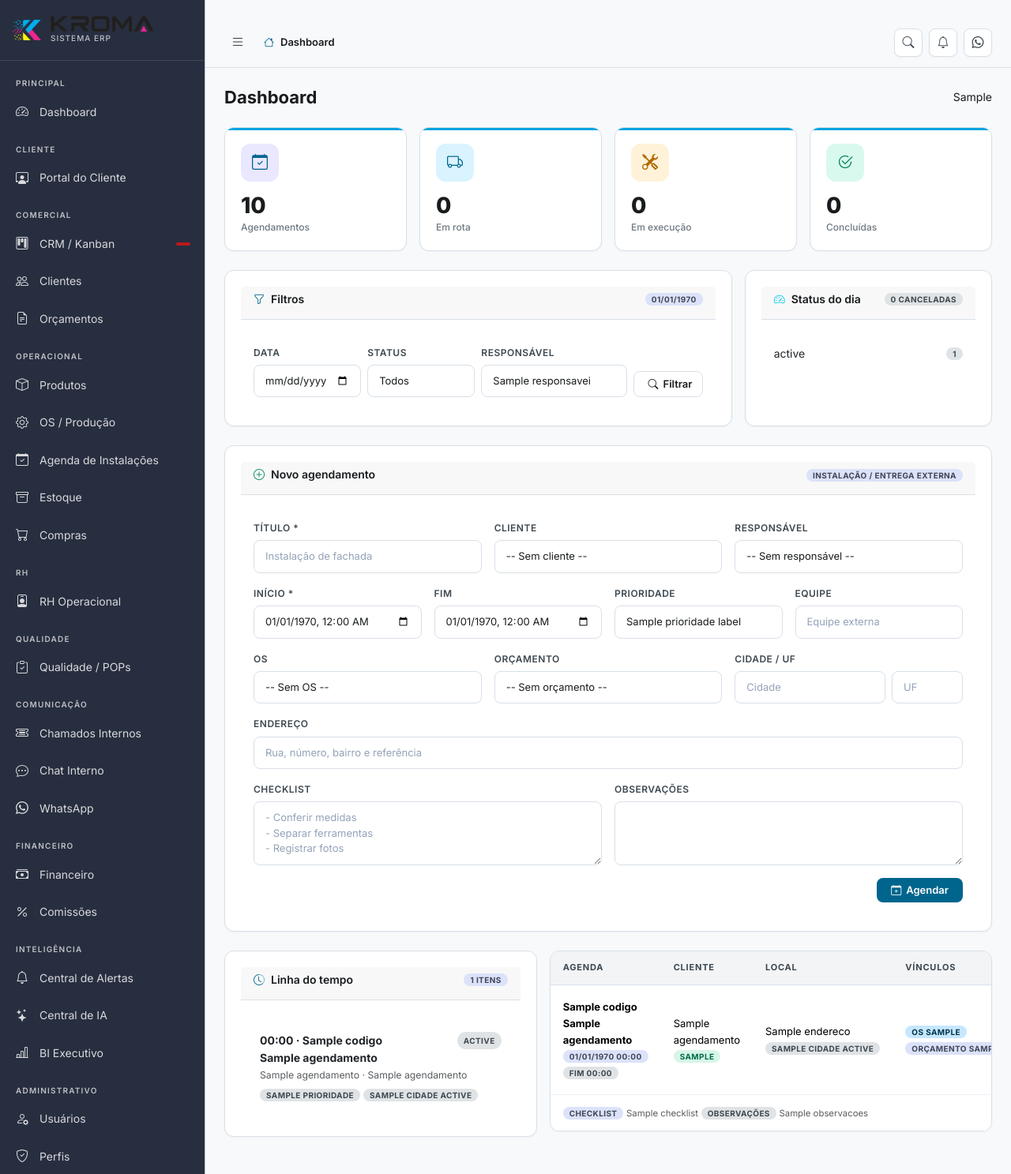
After one commit to luizaugustovb/kroma, a PHP site: the page made by app/Views/agenda/index.php in a window 1280 px wide. The commit adds this page. Shown: the whole page at 79% size. Run offline with PHP 8.4, Linux system fonts and the light colour scheme; the template is opened without the code that fills it: most values are stand-ins (such as "Sample title", 1, 10 or a date in 2020); data that the repository does not hold is empty; some libraries are stand-ins or nearby versions.

Commit message:
adiciona agenda de instalacoes

```diff
--- /dev/null
+++ b/app/Views/agenda/index.php
@@ -0,0 +1,336 @@
+<?php
+use App\Services\Auth;
+
+$csrfToken = Auth::csrfToken();
+$statusClasses = [
+    'agendada' => 'badge-info',
+    'em_rota' => 'badge-primary',
+    'em_execucao' => 'badge-warning',
+    'concluida' => 'badge-success',
+    'cancelada' => 'badge-danger',
+];
+$prioridadeClasses = [
+    'baixa' => 'badge-secondary',
+    'media' => 'badge-info',
+    'alta' => 'badge-warning',
+    'urgente' => 'badge-danger',
+];
+
+function agendaDataHora(?string $data): string {
+    return $data ? date('d/m/Y H:i', strtotime($data)) : '-';
+}
+
+function agendaHora(?string $data): string {
+    return $data ? date('H:i', strtotime($data)) : '-';
+}
+?>
+
+<div class="row g-3 mb-4">
+    <div class="col-6 col-xl-3">
+        <div class="kpi-card">
+            <div class="kpi-icon primary"><i class="bi bi-calendar-check"></i></div>
+            <div class="kpi-value"><?= number_format((int)$resumo['total']) ?></div>
+            <div class="kpi-label">Agendamentos</div>
+        </div>
+    </div>
+    <div class="col-6 col-xl-3">
+        <div class="kpi-card">
+            <div class="kpi-icon info"><i class="bi bi-truck"></i></div>
+            <div class="kpi-value"><?= number_format((int)$resumo['em_rota']) ?></div>
+            <div class="kpi-label">Em rota</div>
+        </div>
+    </div>
+    <div class="col-6 col-xl-3">
+        <div class="kpi-card">
+            <div class="kpi-icon warning"><i class="bi bi-tools"></i></div>
+            <div class="kpi-value"><?= number_format((int)$resumo['em_execucao']) ?></div>
+            <div class="kpi-label">Em execução</div>
+        </div>
+    </div>
+    <div class="col-6 col-xl-3">
+        <div class="kpi-card">
+            <div class="kpi-icon success"><i class="bi bi-check2-circle"></i></div>
+            <div class="kpi-value"><?= number_format((int)$resumo['concluida']) ?></div>
+            <div class="kpi-label">Concluídas</div>
+        </div>
+    </div>
+</div>
+
+<div class="row g-3 mb-4">
+    <div class="col-xl-8">
+        <div class="card h-100">
+            <div class="card-header">
+                <h6 class="card-title"><i class="bi bi-funnel me-2 text-primary-kroma"></i>Filtros</h6>
+                <span class="badge badge-info"><?= date('d/m/Y', strtotime($filtros['data'] ?: date('Y-m-d'))) ?></span>
+            </div>
+            <form method="GET" action="<?= APP_URL ?>/agenda" class="p-3">
+                <div class="row g-2 align-items-end">
+                    <div class="col-md-3">
+                        <label class="form-label">Data</label>
+                        <input class="form-control" type="date" name="data" value="<?= htmlspecialchars($filtros['data']) ?>">
+                    </div>
+                    <div class="col-md-3">
+                        <label class="form-label">Status</label>
+                        <select class="form-select" name="status">
+                            <option value="">Todos</option>
+                            <?php foreach ($statusLabels as $value => $label): ?>
+                            <option value="<?= $value ?>" <?= ($filtros['status'] ?? '') === $value ? 'selected' : '' ?>><?= htmlspecialchars($label) ?></option>
+                            <?php endforeach; ?>
+                        </select>
+                    </div>
+                    <div class="col-md-4">
+                        <label class="form-label">Responsável</label>
+                        <select class="form-select" name="responsavel_id">
+                            <option value="">Todos</option>
+                            <?php foreach ($contexto['responsaveis'] as $responsavel): ?>
+                            <option value="<?= $responsavel['id'] ?>" <?= (string)($filtros['responsavel_id'] ?? '') === (string)$responsavel['id'] ? 'selected' : '' ?>><?= htmlspecialchars($responsavel['nome']) ?></option>
+                            <?php endforeach; ?>
+                        </select>
+                    </div>
+                    <div class="col-md-2 d-flex gap-2">
+                        <button class="btn btn-secondary w-100" type="submit"><i class="bi bi-search"></i> Filtrar</button>
+                    </div>
+                </div>
+            </form>
+        </div>
+    </div>
+
+    <div class="col-xl-4">
+        <div class="card h-100">
+            <div class="card-header">
+                <h6 class="card-title"><i class="bi bi-speedometer2 me-2 text-info"></i>Status do dia</h6>
+                <span class="badge badge-secondary"><?= (int)$resumo['cancelada'] ?> canceladas</span>
+            </div>
+            <div class="p-3 d-flex flex-column gap-2">
+                <?php foreach ($statusLabels as $status => $label): ?>
+                <div class="d-flex justify-content-between align-items-center">
+                    <span><?= htmlspecialchars($label) ?></span>
+                    <span class="badge <?= $statusClasses[$status] ?? 'badge-secondary' ?>"><?= (int)($resumo[$status] ?? 0) ?></span>
+                </div>
+                <?php endforeach; ?>
+            </div>
+        </div>
+    </div>
+</div>
+
+<?php if (Auth::pode('agenda.criar')): ?>
+<div class="card mb-4">
+    <div class="card-header">
+        <h6 class="card-title"><i class="bi bi-plus-circle me-2 text-success-kroma"></i>Novo agendamento</h6>
+        <span class="badge badge-info">Instalação / entrega externa</span>
+    </div>
+    <form action="<?= APP_URL ?>/agenda/novo" method="POST" class="p-3" data-loading>
+        <input type="hidden" name="csrf_token" value="<?= $csrfToken ?>">
+        <div class="row g-3">
+            <div class="col-md-4">
+                <label class="form-label">Título *</label>
+                <input class="form-control" name="titulo" required placeholder="Instalação de fachada">
+            </div>
+            <div class="col-md-4">
+                <label class="form-label">Cliente</label>
+                <select class="form-select" name="cliente_id">
+                    <option value="">-- Sem cliente --</option>
+                    <?php foreach ($contexto['clientes'] as $cliente): ?>
+                    <option value="<?= $cliente['id'] ?>"><?= htmlspecialchars($cliente['nome']) ?></option>
+                    <?php endforeach; ?>
+                </select>
+            </div>
+            <div class="col-md-4">
+                <label class="form-label">Responsável</label>
+                <select class="form-select" name="responsavel_id">
+                    <option value="">-- Sem responsável --</option>
+                    <?php foreach ($contexto['responsaveis'] as $responsavel): ?>
+                    <option value="<?= $responsavel['id'] ?>"><?= htmlspecialchars($responsavel['nome']) ?></option>
+                    <?php endforeach; ?>
+                </select>
+            </div>
+            <div class="col-md-3">
+                <label class="form-label">Início *</label>
+                <input class="form-control" type="datetime-local" name="data_inicio" required value="<?= date('Y-m-d\TH:00', strtotime($filtros['data'] . ' 08:00')) ?>">
+            </div>
+            <div class="col-md-3">
+                <label class="form-label">Fim</label>
+                <input class="form-control" type="datetime-local" name="data_fim" value="<?= date('Y-m-d\TH:00', strtotime($filtros['data'] . ' 10:00')) ?>">
+            </div>
+            <div class="col-md-3">
+                <label class="form-label">Prioridade</label>
+                <select class="form-select" name="prioridade">
+                    <?php foreach ($prioridadeLabels as $value => $label): ?>
+                    <option value="<?= $value ?>" <?= $value === 'media' ? 'selected' : '' ?>><?= htmlspecialchars($label) ?></option>
+                    <?php endforeach; ?>
+                </select>
+            </div>
+            <div class="col-md-3">
+                <label class="form-label">Equipe</label>
+                <input class="form-control" name="equipe" placeholder="Equipe externa">
+            </div>
+            <div class="col-md-4">
+                <label class="form-label">OS</label>
+                <select class="form-select" name="ordem_servico_id">
+                    <option value="">-- Sem OS --</option>
+                    <?php foreach ($contexto['ordens'] as $ordem): ?>
+                    <option value="<?= $ordem['id'] ?>"><?= htmlspecialchars($ordem['codigo'] . ' - ' . $ordem['titulo']) ?></option>
+                    <?php endforeach; ?>
+                </select>
+            </div>
+            <div class="col-md-4">
+                <label class="form-label">Orçamento</label>
+                <select class="form-select" name="orcamento_id">
+                    <option value="">-- Sem orçamento --</option>
+                    <?php foreach ($contexto['orcamentos'] as $orcamento): ?>
+                    <option value="<?= $orcamento['id'] ?>"><?= htmlspecialchars($orcamento['codigo'] . ' - ' . $orcamento['titulo']) ?></option>
+                    <?php endforeach; ?>
+                </select>
+            </div>
+            <div class="col-md-4">
+                <label class="form-label">Cidade / UF</label>
+                <div class="d-flex gap-2">
+                    <input class="form-control" name="cidade" placeholder="Cidade">
+                    <input class="form-control" name="estado" maxlength="2" placeholder="UF" style="max-width:90px">
+                </div>
+            </div>
+            <div class="col-12">
+                <label class="form-label">Endereço</label>
+                <input class="form-control" name="endereco" placeholder="Rua, número, bairro e referência">
+            </div>
+            <div class="col-md-6">
+                <label class="form-label">Checklist</label>
+                <textarea class="form-control" name="checklist" rows="3" placeholder="- Conferir medidas&#10;- Separar ferramentas&#10;- Registrar fotos"></textarea>
+            </div>
+            <div class="col-md-6">
+                <label class="form-label">Observações</label>
+                <textarea class="form-control" name="observacoes" rows="3"></textarea>
+            </div>
+            <div class="col-12 d-flex justify-content-end">
+                <button class="btn btn-primary" type="submit"><i class="bi bi-calendar-plus"></i> Agendar</button>
+            </div>
+        </div>
+    </form>
+</div>
+<?php endif; ?>
+
+<div class="row g-3">
+    <div class="col-xl-5">
+        <div class="card h-100">
+            <div class="card-header">
+                <h6 class="card-title"><i class="bi bi-clock-history me-2 text-primary-kroma"></i>Linha do tempo</h6>
+                <span class="badge badge-info"><?= count($agendamentos) ?> itens</span>
+            </div>
+            <div class="p-3 d-flex flex-column gap-2">
+                <?php foreach ($agendamentos as $agenda): ?>
+                <div class="border-kroma rounded-kroma p-2">
+                    <div class="d-flex justify-content-between gap-2">
+                        <strong><?= agendaHora($agenda['data_inicio']) ?> · <?= htmlspecialchars($agenda['codigo']) ?></strong>
+                        <span class="badge <?= $statusClasses[$agenda['status']] ?? 'badge-secondary' ?>"><?= htmlspecialchars($statusLabels[$agenda['status']] ?? $agenda['status']) ?></span>
+                    </div>
+                    <div class="fw-bold"><?= htmlspecialchars($agenda['titulo']) ?></div>
+                    <div class="small text-muted"><?= htmlspecialchars($agenda['cliente_nome'] ?? 'Sem cliente') ?> · <?= htmlspecialchars($agenda['responsavel_nome'] ?? 'Sem responsável') ?></div>
+                    <div class="mt-2 d-flex gap-1 flex-wrap">
+                        <span class="badge <?= $prioridadeClasses[$agenda['prioridade']] ?? 'badge-secondary' ?>"><?= htmlspecialchars($prioridadeLabels[$agenda['prioridade']] ?? $agenda['prioridade']) ?></span>
+                        <?php if (!empty($agenda['cidade']) || !empty($agenda['estado'])): ?>
+                        <span class="badge badge-secondary"><?= htmlspecialchars(trim(($agenda['cidade'] ?? '') . ' ' . ($agenda['estado'] ?? ''))) ?></span>
+                        <?php endif; ?>
+                    </div>
+                </div>
+                <?php endforeach; ?>
+                <?php if (empty($agendamentos)): ?>
+                <span class="badge badge-secondary align-self-start">Sem agendamentos para este filtro</span>
+                <?php endif; ?>
+            </div>
+        </div>
+    </div>
+
+    <div class="col-xl-7">
+        <div class="table-wrapper">
+            <table class="table">
+                <thead>
+                    <tr>
+                        <th>Agenda</th>
+                        <th>Cliente</th>
+                        <th>Local</th>
+                        <th>Vínculos</th>
+                        <th>Status</th>
+                        <th width="260">Ações</th>
+                    </tr>
+                </thead>
+                <tbody>
+                    <?php foreach ($agendamentos as $agenda): ?>
+                    <tr>
+                        <td>
+                            <strong><?= htmlspecialchars($agenda['codigo']) ?></strong>
+                            <div class="fw-bold"><?= htmlspecialchars($agenda['titulo']) ?></div>
+                            <span class="badge badge-info"><?= agendaDataHora($agenda['data_inicio']) ?></span>
+                            <?php if (!empty($agenda['data_fim'])): ?>
+                            <span class="badge badge-secondary">Fim <?= agendaHora($agenda['data_fim']) ?></span>
+                            <?php endif; ?>
+                        </td>
+                        <td>
+                            <?= htmlspecialchars($agenda['cliente_nome'] ?? '-') ?>
+                            <?php if (!empty($agenda['cliente_whatsapp'])): ?>
+                            <div><span class="badge badge-success"><?= htmlspecialchars($agenda['cliente_whatsapp']) ?></span></div>
+                            <?php endif; ?>
+                        </td>
+                        <td>
+                            <div><?= htmlspecialchars($agenda['endereco'] ?: '-') ?></div>
+                            <span class="badge badge-secondary"><?= htmlspecialchars(trim(($agenda['cidade'] ?? '') . ' ' . ($agenda['estado'] ?? '')) ?: '-') ?></span>
+                        </td>
+                        <td>
+                            <?php if (!empty($agenda['ordem_servico_id'])): ?>
+                            <a class="badge badge-primary text-decoration-none" href="<?= APP_URL ?>/producao/<?= $agenda['ordem_servico_id'] ?>">OS <?= htmlspecialchars($agenda['os_codigo'] ?? $agenda['ordem_servico_id']) ?></a>
+                            <?php endif; ?>
+                            <?php if (!empty($agenda['orcamento_id'])): ?>
+                            <a class="badge badge-info text-decoration-none" href="<?= APP_URL ?>/orcamentos/<?= $agenda['orcamento_id'] ?>">Orçamento <?= htmlspecialchars($agenda['orcamento_codigo'] ?? $agenda['orcamento_id']) ?></a>
+                            <?php endif; ?>
+                            <?php if (empty($agenda['ordem_servico_id']) && empty($agenda['orcamento_id'])): ?>
+                            <span class="badge badge-secondary">Sem vínculo</span>
+                            <?php endif; ?>
+                        </td>
+                        <td>
+                            <span class="badge <?= $statusClasses[$agenda['status']] ?? 'badge-secondary' ?>"><?= htmlspecialchars($statusLabels[$agenda['status']] ?? $agenda['status']) ?></span>
+                            <div><span class="badge <?= $prioridadeClasses[$agenda['prioridade']] ?? 'badge-secondary' ?>"><?= htmlspecialchars($prioridadeLabels[$agenda['prioridade']] ?? $agenda['prioridade']) ?></span></div>
+                        </td>
+                        <td>
+                            <div class="d-flex gap-1 flex-wrap">
+                                <?php if (Auth::pode('agenda.editar') && !in_array($agenda['status'], ['concluida','cancelada'], true)): ?>
+                                <?php foreach (['em_rota' => 'Rota', 'em_execucao' => 'Executar', 'concluida' => 'Concluir'] as $status => $label): ?>
+                                <?php if ($agenda['status'] !== $status): ?>
+                                <form action="<?= APP_URL ?>/agenda/<?= $agenda['id'] ?>/status" method="POST" data-loading>
+                                    <input type="hidden" name="csrf_token" value="<?= $csrfToken ?>">
+                                    <input type="hidden" name="status" value="<?= $status ?>">
+                                    <button class="btn btn-secondary btn-sm" type="submit"><?= $label ?></button>
+                                </form>
+                                <?php endif; ?>
+                                <?php endforeach; ?>
+                                <?php endif; ?>
+                                <?php if (Auth::pode('agenda.excluir') && $agenda['status'] !== 'cancelada'): ?>
+                                <form action="<?= APP_URL ?>/agenda/<?= $agenda['id'] ?>/excluir" method="POST" data-loading>
+                                    <input type="hidden" name="csrf_token" value="<?= $csrfToken ?>">
+                                    <button class="btn btn-danger btn-sm" type="submit"><i class="bi bi-x-circle"></i></button>
+                                </form>
+                                <?php endif; ?>
+                            </div>
+                        </td>
+                    </tr>
+                    <?php if (!empty($agenda['checklist']) || !empty($agenda['observacoes'])): ?>
+                    <tr>
+                        <td colspan="6">
+                            <?php if (!empty($agenda['checklist'])): ?>
+                            <span class="badge badge-info">Checklist</span>
+                            <span class="small text-muted"><?= nl2br(htmlspecialchars($agenda['checklist'])) ?></span>
+                            <?php endif; ?>
+                            <?php if (!empty($agenda['observacoes'])): ?>
+                            <span class="badge badge-secondary">Observações</span>
+                            <span class="small text-muted"><?= nl2br(htmlspecialchars($agenda['observacoes'])) ?></span>
+                            <?php endif; ?>
+                        </td>
+                    </tr>
+                    <?php endif; ?>
+                    <?php endforeach; ?>
+                    <?php if (empty($agendamentos)): ?>
+                    <tr><td colspan="6"><span class="badge badge-secondary">Sem agendamentos</span></td></tr>
+                    <?php endif; ?>
+                </tbody>
+            </table>
+        </div>
+    </div>
+</div>
--- a/app/Views/layouts/main.php
+++ b/app/Views/layouts/main.php
@@ -129,7 +129,7 @@ $iniciais = implode('', array_map(fn($p) => strtoupper($p[0]), array_slice(explo
             <?php endif; ?>
 
             <!-- Operacional -->
-            <?php if (Auth::pode('produtos') || Auth::pode('producao') || Auth::pode('estoque') || Auth::pode('compras')): ?>
+            <?php if (Auth::pode('produtos') || Auth::pode('producao') || Auth::pode('agenda') || Auth::pode('estoque') || Auth::pode('compras')): ?>
             <div class="nav-group">
                 <div class="nav-group-label">Operacional</div>
 
@@ -144,6 +144,13 @@ $iniciais = implode('', array_map(fn($p) => strtoupper($p[0]), array_slice(explo
                 <a href="<?= APP_URL ?>/producao" class="nav-item" data-tooltip="Produção">
                     <i class="bi bi-gear"></i>
                     <span class="nav-label">OS / Produção</span>
+                </a>
+                <?php endif; ?>
+
+                <?php if (Auth::pode('agenda')): ?>
+                <a href="<?= APP_URL ?>/agenda" class="nav-item" data-tooltip="Agenda de Instalações">
+                    <i class="bi bi-calendar-check"></i>
+                    <span class="nav-label">Agenda de Instalações</span>
                 </a>
                 <?php endif; ?>
 
--- a/app/routes.php
+++ b/app/routes.php
@@ -111,6 +111,12 @@ $router->get('/producao/:id/editar', 'ProducaoController@editar');
 $router->post('/producao/:id/editar', 'ProducaoController@atualizar');
 $router->post('/producao/:id/status', 'ProducaoController@alterarStatus');
 
+// Agenda de equipes e instalações
+$router->get('/agenda', 'AgendaController@index');
+$router->post('/agenda/novo', 'AgendaController@criar');
+$router->post('/agenda/:id/status', 'AgendaController@status');
+$router->post('/agenda/:id/excluir', 'AgendaController@excluir');
+
 // Estoque e materiais
 $router->get('/estoque', 'EstoqueController@index');
 $router->get('/estoque/novo', 'EstoqueController@novo');
```
Also changed, not shown: app/Controllers/AgendaController.php (added, +299 -0 lines), database/install.sql.
